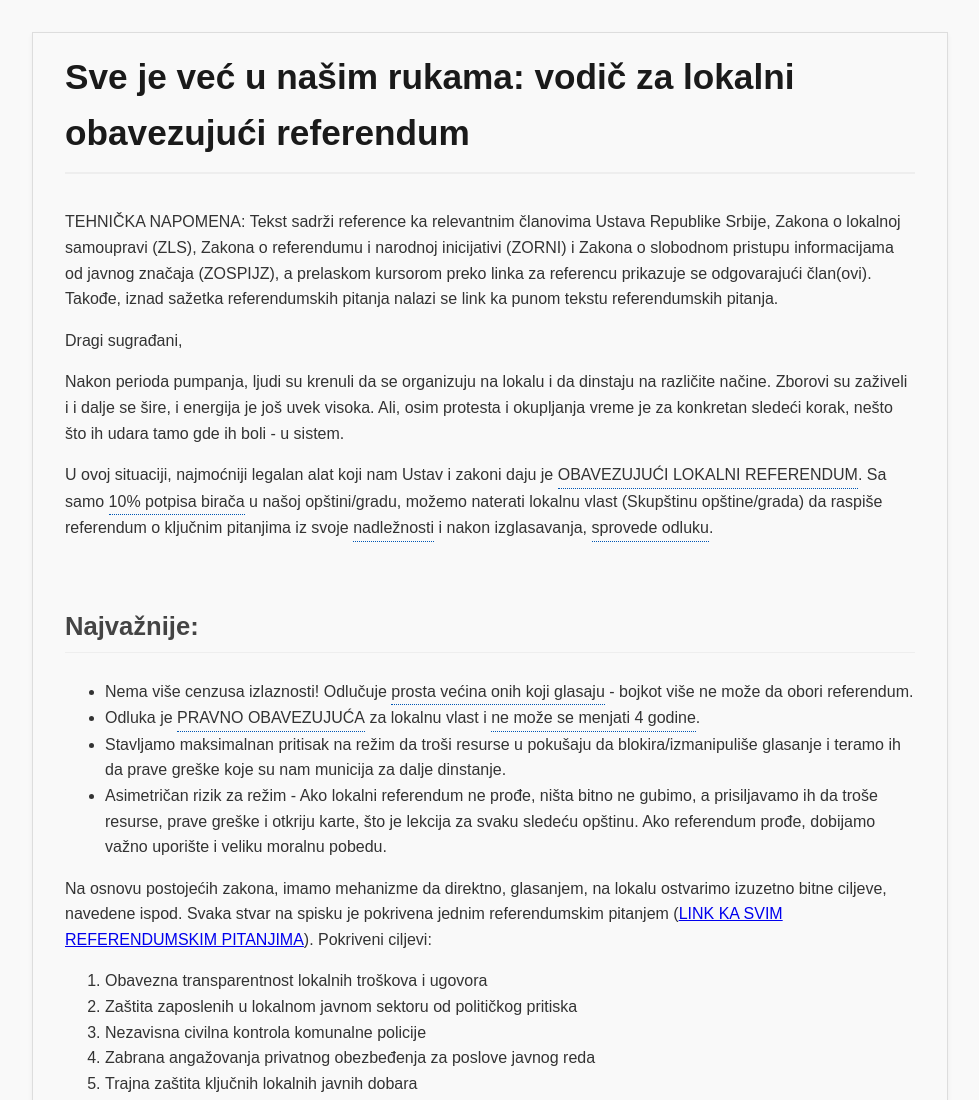
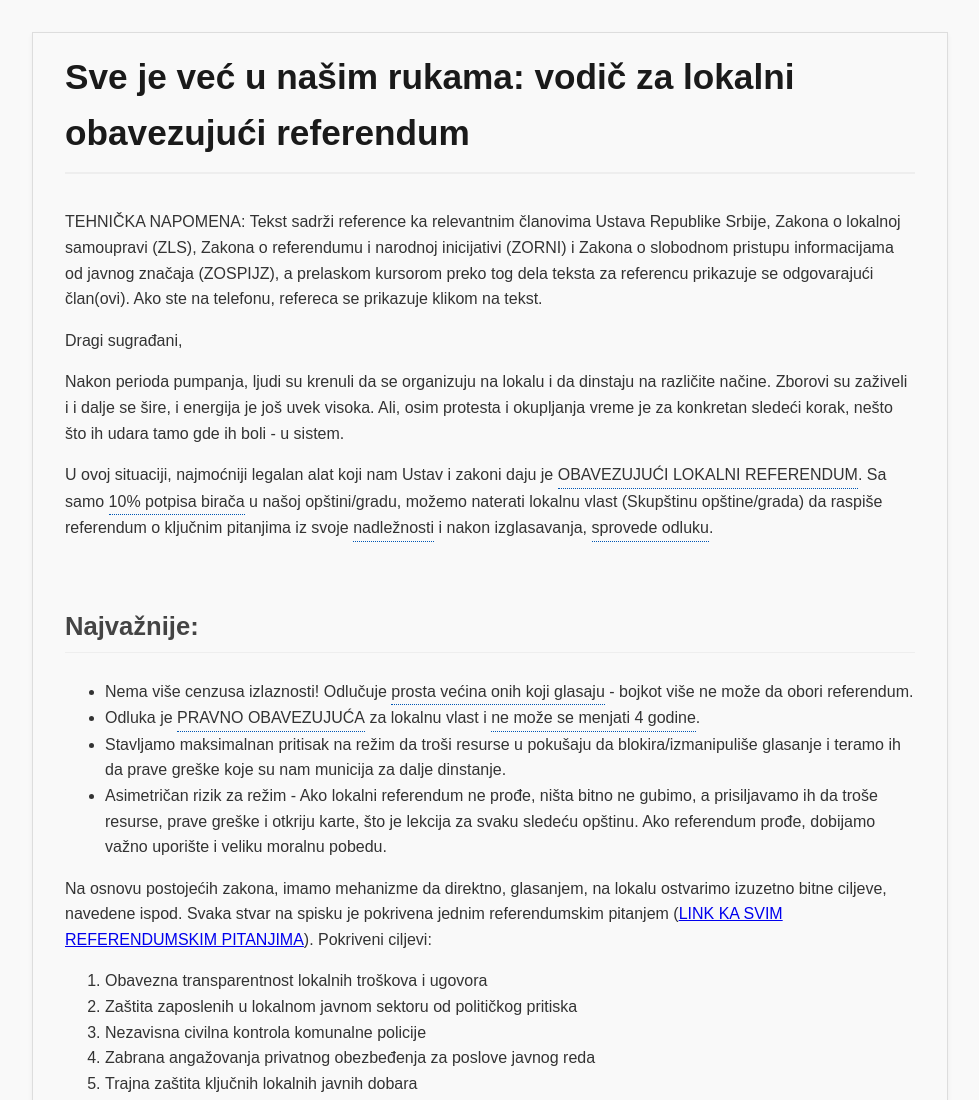
Before and after one commit to Lokalni-referendum/Lokalni-referendum.github.io, a plain HTML site: page index.html in a window 1280 px wide. Shown: the top 1100 px of the page, without its empty margins (150-1129 px from the left). Drawn offline with Linux system fonts and the light colour scheme.

Commit message:
Update index.html

```diff
--- a/index.html
+++ b/index.html
@@ -107,7 +107,7 @@
 
 <h1>Sve je već u našim rukama: vodič za lokalni obavezujući referendum</h1>
 
-<p>TEHNIČKA NAPOMENA: Tekst sadrži reference ka relevantnim članovima Ustava Republike Srbije, Zakona o lokalnoj samoupravi (ZLS), Zakona o referendumu i narodnoj inicijativi (ZORNI) i Zakona o slobodnom pristupu informacijama od javnog značaja (ZOSPIJZ), a prelaskom kursorom preko linka za referencu prikazuje se odgovarajući član(ovi). Takođe, iznad sažetka referendumskih pitanja nalazi se link ka punom tekstu referendumskih pitanja.</p>
+<p>TEHNIČKA NAPOMENA: Tekst sadrži reference ka relevantnim članovima Ustava Republike Srbije, Zakona o lokalnoj samoupravi (ZLS), Zakona o referendumu i narodnoj inicijativi (ZORNI) i Zakona o slobodnom pristupu informacijama od javnog značaja (ZOSPIJZ), a prelaskom kursorom preko tog dela teksta za referencu prikazuje se odgovarajući član(ovi). Ako ste na telefonu, refereca se prikazuje klikom na tekst.</p>
 
 <p>Dragi sugrađani,</p>
 <p>Nakon perioda pumpanja, ljudi su krenuli da se organizuju na lokalu i da dinstaju na različite načine. Zborovi su zaživeli i i dalje se šire, i energija je još uvek visoka. Ali, osim protesta i okupljanja vreme je za konkretan sledeći korak, nešto što ih udara tamo gde ih boli - u sistem.</p>
```
